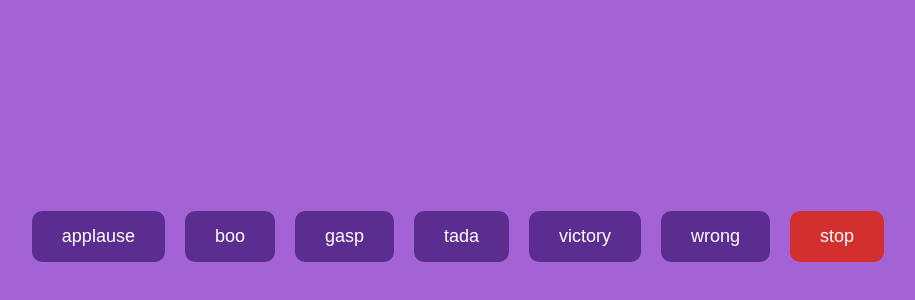
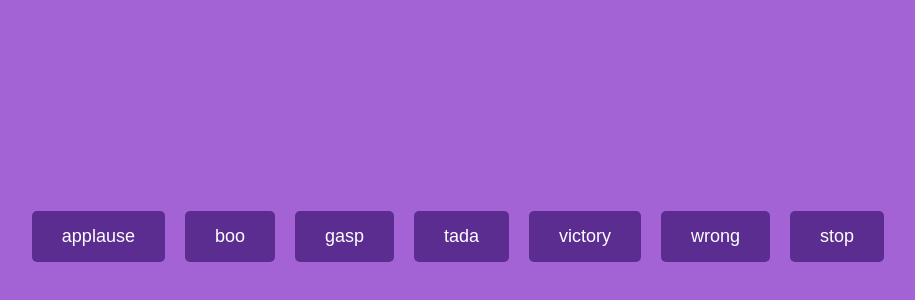
Before and after one commit to acciojob/Soundbar-Rohini4520, a website: page main.html in a window 1280 px wide. Shown: the part 164-464 px from the top of the page, without its empty margins (182-1097 px from the left). Drawn offline with Linux system fonts and the light colour scheme.

Commit message:
created a submission

```diff
--- a/styles.css
+++ b/styles.css
@@ -19,7 +19,7 @@ body {
   border: none;
   padding: 15px 30px;
   font-size: 18px;
-  border-radius: 10px;
+  border-radius: 5px;
   cursor: pointer;
   transition: background-color 0.3s ease;
 }
@@ -29,7 +29,7 @@ body {
 }
 
 .stop {
-  background-color: #d32f2f;
+  background-color: #5c2d91;
 }
 
 .stop:hover {
```
